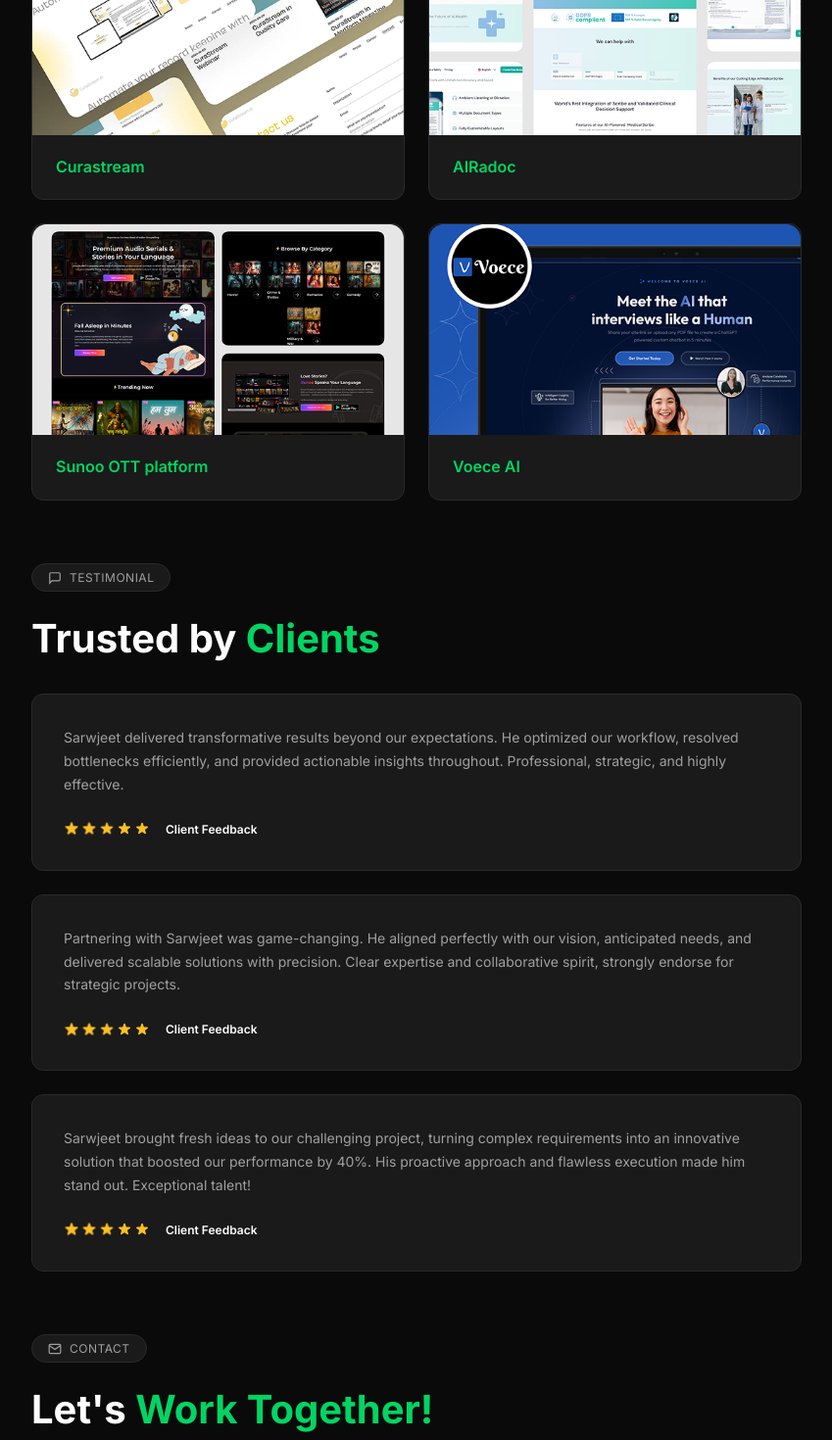
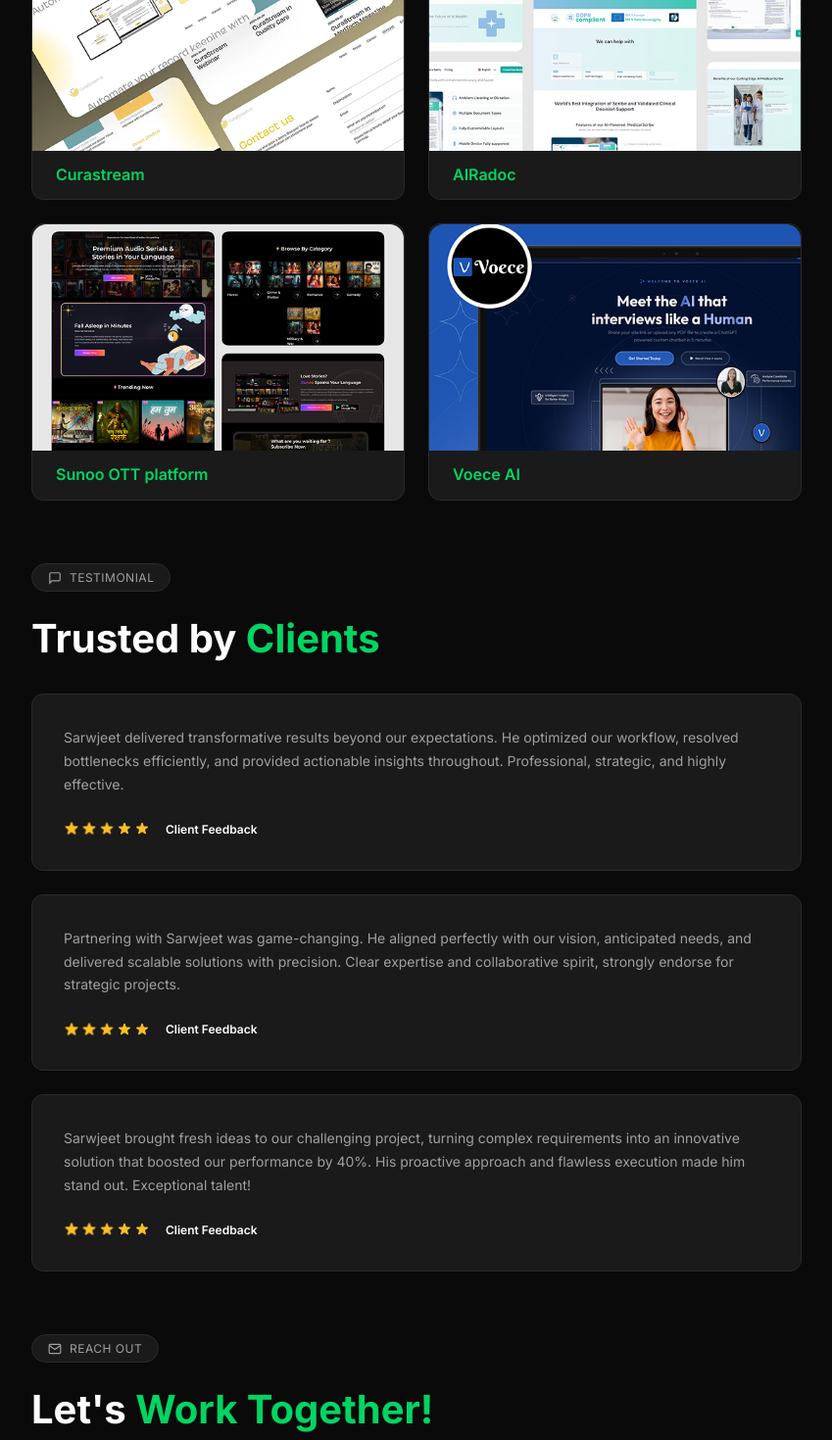
Before and after one commit to Sarwjeetfreelcner/portfolio, a React (Vite) app: page / in a window 1280 px wide. Shown: the part 2200-3670 px from the top of the page at 98% size, without its empty margins (382-1231 px from the left). Built offline with nearby package versions, Linux system fonts and the light colour scheme.

Commit message:
Change Contact heading to Reach out and refine project card dimensions

```diff
--- a/src/App.css
+++ b/src/App.css
@@ -575,7 +575,7 @@
 
 .project-image {
   width: 100%;
-  height: 215px;
+  height: 231px;
   background-color: var(--color-bg-secondary);
   overflow: hidden;
   position: relative;
@@ -627,7 +627,7 @@
 }
 
 .project-info {
-  padding: 1.25rem var(--spacing-lg);
+  padding: 0.75rem var(--spacing-lg);
 }
 
 .project-title {
--- a/src/App.tsx
+++ b/src/App.tsx
@@ -312,7 +312,7 @@
               <path d="M4 4h16c1.1 0 2 .9 2 2v12c0 1.1-.9 2-2 2H4c-1.1 0-2-.9-2-2V6c0-1.1.9-2 2-2z" />
               <polyline points="22,6 12,13 2,6" />
             </svg>
-            CONTACT
+            REACH OUT
           </span>
           <h2 className="section-title">
             Let's <span className="highlight">Work Together!</span>
```
